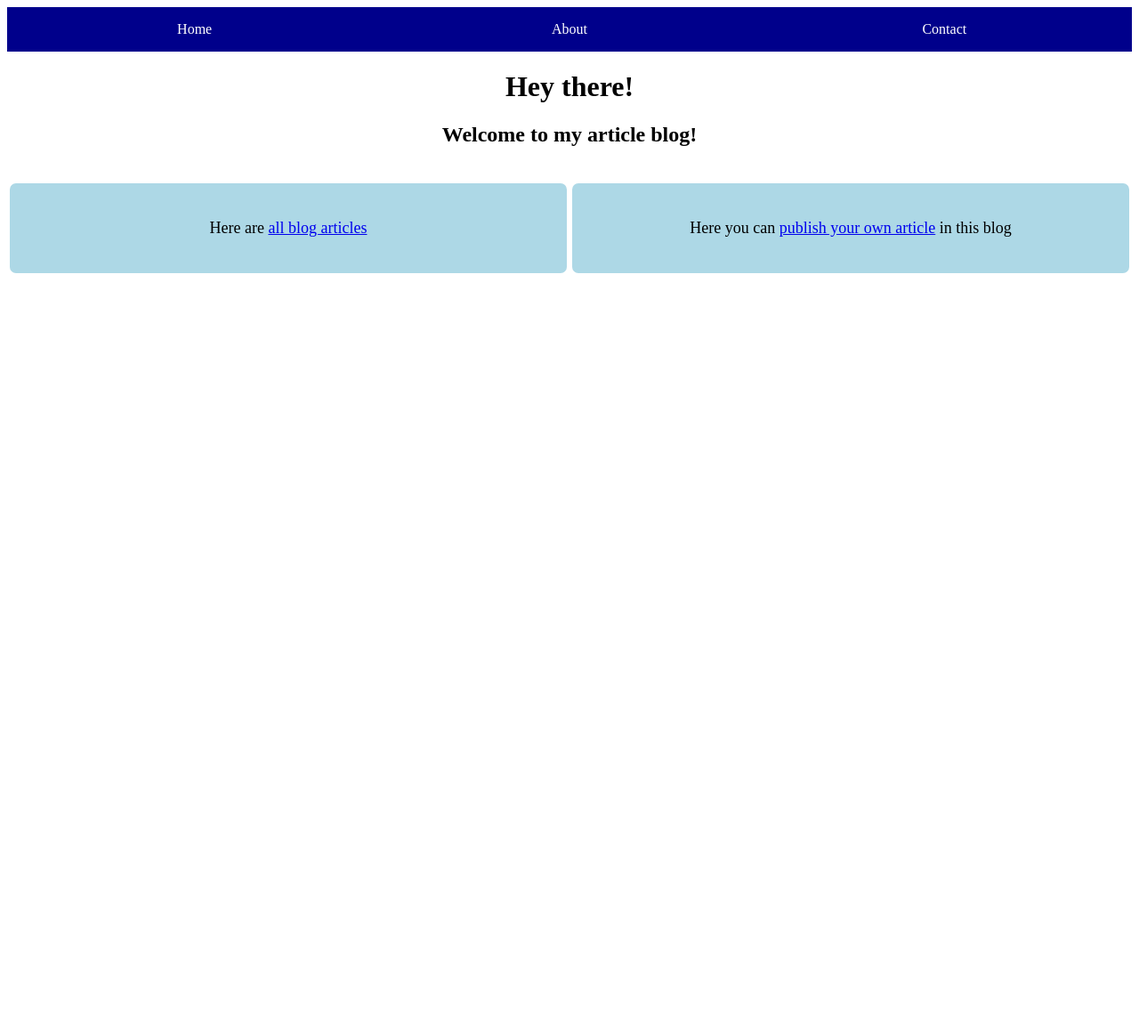
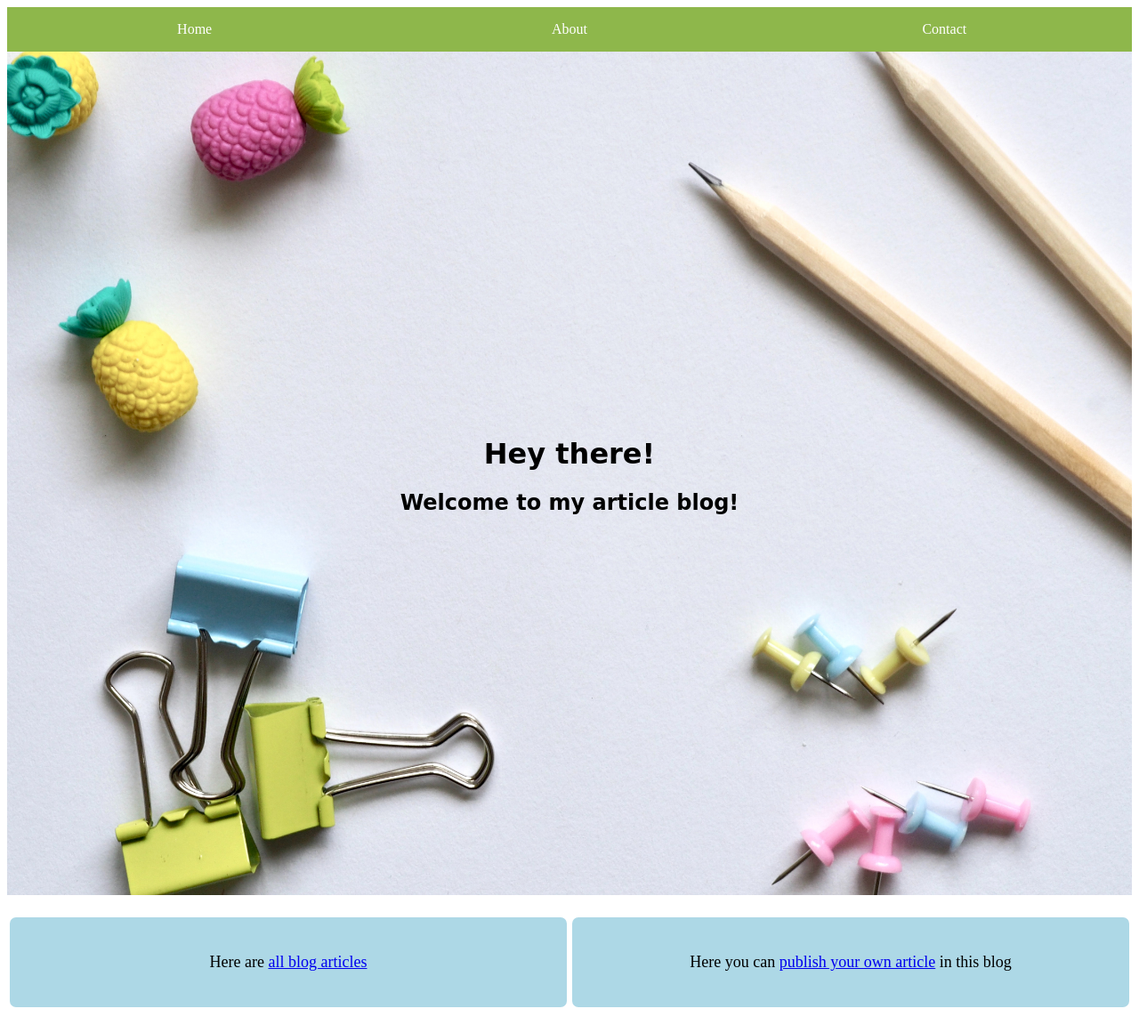
Before and after one commit to divinehoney/Hand-in-2-Flask, a Flask app: page / in a window 1280 px wide. Shown: the whole page at 89% size. Before the commit the page ends 307 px from the top, so only its background shows below. Run offline with Flask 3, Linux system fonts and the light colour scheme.

Commit message:
input image and change colors

```diff
--- a/app/static/css/main.css
+++ b/app/static/css/main.css
@@ -1,5 +1,5 @@
 nav {
-  background-color: darkblue;
+  background-color: rgb(142, 183, 75);
 }
 
 nav ul {
@@ -22,15 +22,25 @@ nav li a {
 }
 
 nav li a:hover {
-  background-color: blue;
+  background-color: rgb(94, 152, 2);
 }
 
-h1 {
+.image_with_text {
+  position: relative;
   text-align: center;
 }
 
-h2 {
-  text-align: center;
+img {
+  max-width: 100%;
+  height: auto;
+}
+
+.centered_text {
+  position: absolute;
+  top: 50%;
+  left: 50%;
+  transform: translate(-50%, -50%);
+  font-family: cursive;
 }
 
 .container {
--- a/app/templates/index.html
+++ b/app/templates/index.html
@@ -3,9 +3,13 @@
 {% block title %}Starting page{% endblock %}
 
 {% block main %}
-    <h1>Hey there!</h1>
-
-    <h2>Welcome to my article blog!</h2>
+    <div class="image_with_text">
+        <img src="{{ url_for('static', filename='images/image1.jpg') }}" alt = "Two Brown Pencils on White Surface">
+        <div class="centered_text">
+            <h1>Hey there!</h1>
+            <h2>Welcome to my article blog!</h2>
+        </div>
+    </div>
     <div class="container">
         <div class="item">
             <p class="entry_columns">Here are <a href="/articles/">all blog articles</a></p>
```
Also changed, not shown: app/static/images/image1.jpg (added).
